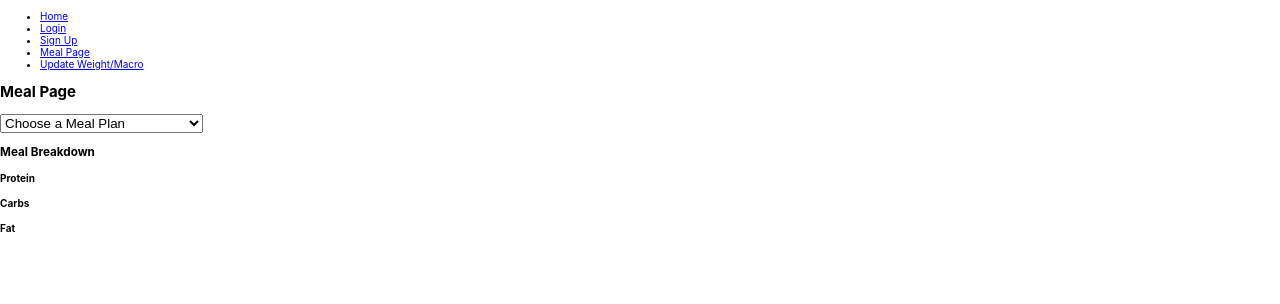
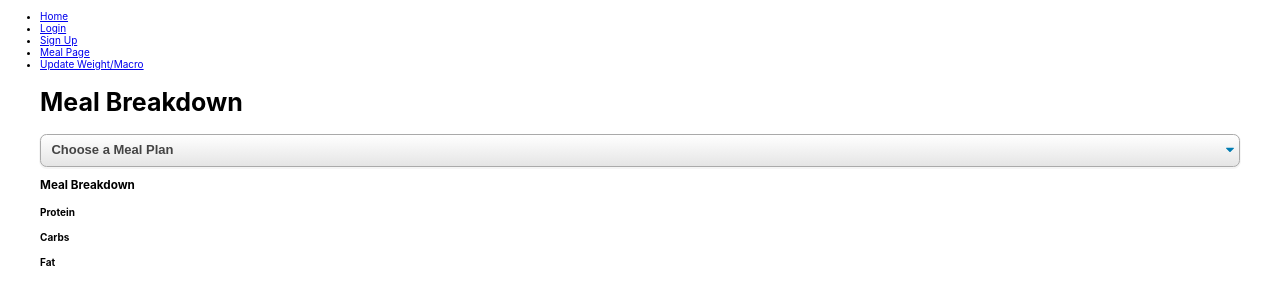
Before and after one commit to macro-calculator-lambda/frontend-seth, a React (Create React App) app in the folder macros/: page /meal-page in a window 1280 px wide. Shown: the top 304 px of the page. Built offline with nearby package versions, Linux system fonts and the light colour scheme; no server answers; sample sign-in values are in the browser's storage.

Commit message:
Base styles added to home page and meal page.

```diff
--- a/macros/src/App.js
+++ b/macros/src/App.js
@@ -15,17 +15,19 @@ import "./App.css";
 const GlobalStyle = createGlobalStyle`
   html {
     box-sizing: border-box;
+    font-size: 62.5%;
   }
   *, *:before, *:after {
     box-sizing: inherit;
   }
 
-  body {
-    font-size: 62.5%;
+
+  p {
+    font-size: 1.6rem;
   }
 `;
 
-function App() {
+const App = () => {
   return (
     <Router>
       <GlobalStyle />
@@ -37,6 +39,5 @@ function App() {
       <PrivateRoute exact path="/update-user" component={UpdateUser} />
     </Router>
   );
-}
-
+};
 export default App;
--- a/macros/src/components/Home.js
+++ b/macros/src/components/Home.js
@@ -4,6 +4,8 @@ import { PieChart } from "react-chartkick";
 import Chart from "chart.js";
 
 import { getUserInfo } from "../actions";
+import { Container, Title } from "../styles";
+import { login } from "../actions";
 
 import { calculateCalories, macroCalculator, macros } from "../utils";
 
@@ -19,21 +21,21 @@ class Home extends React.Component {
   render() {
     if (this.props.fetchingUser) {
       return (
-        <div>
+        <Container>
           <h2>Fetching Info...</h2>
-        </div>
+        </Container>
       );
     }
     const totalCalories = calculateCalories(this.props.user);
 
     return (
-      <div>
+      <Container>
         <h1>Home</h1>
-        <p>{this.props.user.username}</p>
+        <p />
         <p>
-          Total Calories Per day:{" "}
-          {Math.ceil(calculateCalories(this.props.user))}
+          Recommended Total Calories Per day for {this.props.user.username}:
         </p>
+        <p>{Math.ceil(calculateCalories(this.props.user))}</p>
         <div>
           <h2>Macro Breakdown</h2>
           {
@@ -59,7 +61,7 @@ class Home extends React.Component {
           })}
         </ul>
         <p />
-      </div>
+      </Container>
     );
   }
 }
--- a/macros/src/components/MealPage.js
+++ b/macros/src/components/MealPage.js
@@ -1,8 +1,5 @@
 import React from "react";
 import { connect } from "react-redux";
-
-import { getUserInfo } from "../actions";
-
 import {
   meals,
   calculateCalories,
@@ -11,16 +8,14 @@ import {
   macros
 } from "../utils";
 
+import { Container, Title, Select, Option } from "../styles";
+
 class MealPage extends React.Component {
   constructor() {
     super();
     this.state = {
       mealPlan: ""
     };
-  }
-
-  componentDidMount() {
-    this.props.getUserInfo(localStorage.getItem("id"));
   }
 
   handleChange = event => {
@@ -34,14 +29,14 @@ class MealPage extends React.Component {
     const totalCalories = calculateCalories(this.props.user);
 
     return (
-      <div>
-        <h2>Meal Page</h2>
-        <select name="mealPlan" id="meal-select" onChange={this.handleChange}>
-          <option value="">Choose a Meal Plan</option>
-          <option value="four">4 meals a day</option>
-          <option value="three">3 Meals Per day</option>
-          <option value="snack">3 Meals and 2 Snacks Per day</option>
-        </select>
+      <Container>
+        <Title>Meal Breakdown</Title>
+        <Select name="mealPlan" id="meal-select" onChange={this.handleChange}>
+          <Option value="">Choose a Meal Plan</Option>
+          <Option value="four">4 meals a day</Option>
+          <Option value="three">3 Meals Per day</Option>
+          <Option value="snack">3 Meals and 2 Snacks Per day</Option>
+        </Select>
         <div>
           <h3>Meal Breakdown</h3>
           <div>
@@ -58,7 +53,7 @@ class MealPage extends React.Component {
             })}
           </div>
         </div>
-      </div>
+      </Container>
     );
   }
 }
@@ -81,5 +76,5 @@ const mapStateToProps = state => {
 
 export default connect(
   mapStateToProps,
-  { getUserInfo }
+  {}
 )(MealPage);
--- a/macros/src/styles/index.js
+++ b/macros/src/styles/index.js
@@ -6,7 +6,7 @@ export const Container = styled.div`
 `;
 
 export const Title = styled.h1`
-  font-size: 1.8rem;
+  font-size: 2.5rem;
 `;
 
 export const FormContainer = styled.div`
@@ -26,8 +26,8 @@ export const Input = styled.input`
   padding: 0.2rem 0.3rem;
   border-bottom: 0.2rem solid black;
   display: block;
-  margin: 0 auto 1.3rem;
-  font-size: 1rem;
+  margin: 0 auto 1.5rem;
+  font-size: 1.4rem;
   transition: 0.3s all ease-in-out;
   &:focus {
     outline: none;
@@ -36,18 +36,18 @@ export const Input = styled.input`
 `;
 
 export const SelectContainer = styled.div`
-  margin: 0 0 1.3rem;
+  margin: 0 0 1.5rem;
 `;
 
 export const Label = styled.label`
-  font-size: 1.2rem;
+  font-size: 1.5rem;
   display: inline-block;
-  margin-bottom: 0.5rem;
+  margin-bottom: 0.8rem;
 `;
 
 export const Select = styled.select`
   display: block;
-  font-size: 1rem;
+  font-size: 1.3rem;
   font-weight: 700;
   color: #444;
   line-height: 1.3;
```
